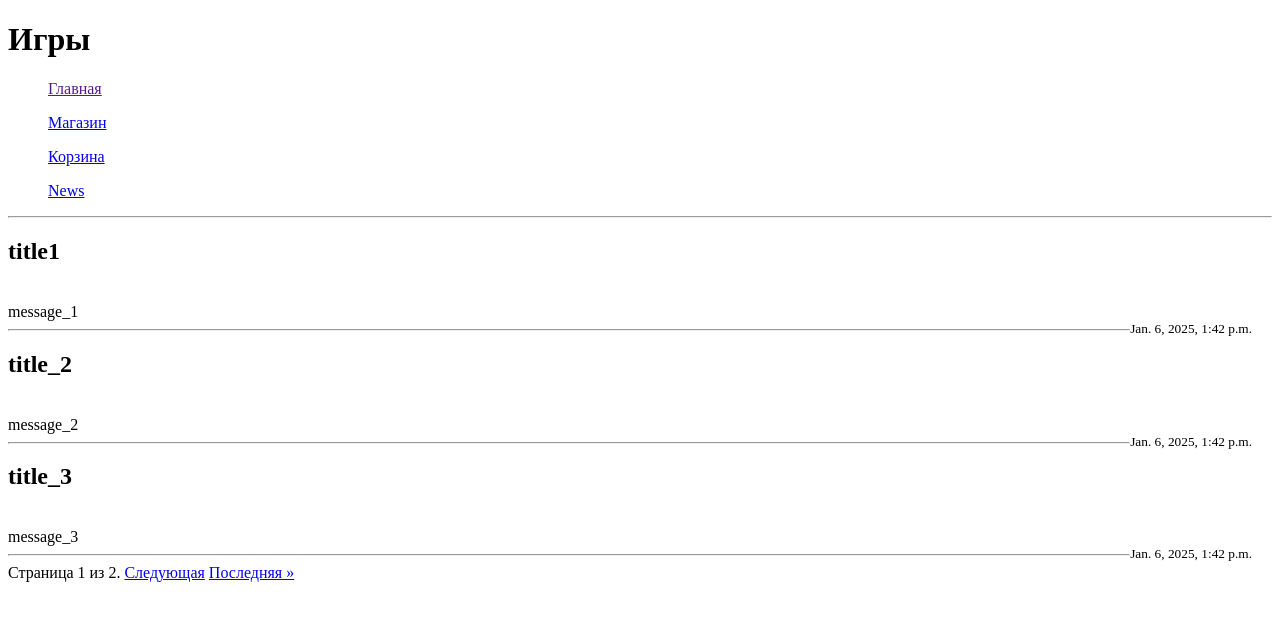
After one commit to Dmitry91-tec/module19_, a Django app: page /platform/news/ in a window 1280 px wide. The commit adds this page. Shown: the top 621 px of the page. Run offline with Django 5.2, Linux system fonts and the light colour scheme; data comes from the database, SQL or seed files in the repository; both versions use the stored data as it was after the commit.

Commit message:
Paginator

```diff
--- a/myproject/myproject/urls.py
+++ b/myproject/myproject/urls.py
@@ -16,7 +16,8 @@ Including another URLconf
 """
 from django.contrib import admin
 from django.urls import path
-from task1.views import sign_up_by_django, sign_up_by_html, func_template, func_template_first, func_template_second
+from task1.views import (sign_up_by_django, sign_up_by_html, func_template,
+                         func_template_first, func_template_second, news_function)
 
 urlpatterns = [
     path('admin/', admin.site.urls),
@@ -25,5 +26,6 @@ urlpatterns = [
     path('platform/', func_template),
     path('platform/games/', func_template_first),
     path('platform/cart/', func_template_second),
+    path('platform/news/', news_function),
 
 ]
--- a/myproject/task1/models.py
+++ b/myproject/task1/models.py
@@ -16,3 +16,8 @@ class Game(models.Model):
     description = models.TextField()
     age_limited = models.BooleanField(default=False)
     buyer = models.ManyToManyField(Bayer, related_name='game_buyer')
+
+class News(models.Model):
+    title = models.CharField(max_length=100)
+    content = models.TextField()
+    date = models.DateTimeField(auto_now_add=True)
--- a/myproject/task1/views.py
+++ b/myproject/task1/views.py
@@ -1,7 +1,8 @@
 from django.shortcuts import render
 from .forms import UserRegister
 from django.http import HttpResponse
-from .models import Bayer, Game
+from .models import Bayer, Game, News
+from django.core.paginator import Paginator
 
 # Create your views here.
 def func_template(request):
@@ -13,7 +14,8 @@ def func_template(request):
         'title': title,
         'text_1': text_1,
         'text_2': text_2,
-        'text_3': text_3
+        'text_3': text_3,
+        'news': news_function,
     }
     return render(request,'main_page.html', context)
 
@@ -27,7 +29,7 @@ def func_template_first(request):   #отображение записей из
 def func_template_second(request):
     title = 'Корзина'
     context = {
-        'title': title
+        'title': title,
     }
     return render(request, 'second_page.html', context)
 
@@ -90,3 +92,13 @@ def sign_up_by_html(request):                  #главная стpаница
             return render(request,'registration_page.html',contex)
 
     return render(request,'registration_page.html')
+
+def news_function(request):
+    post = News.objects.all()                   #получаем все новости
+    paginator = Paginator(post, 3)      #создаем пагинатор
+    page_number = request.GET.get('page')       #получаем номер страницы, на котрую переходит пользователь
+    news = paginator.get_page(page_number)      #получаем новости для текущей страницы
+    context = {
+        'news': news,
+    }
+    return render(request, 'news.html', context) #передаем контекст в шаблон
--- a/myproject/templates/menu.html
+++ b/myproject/templates/menu.html
@@ -17,6 +17,7 @@
             <a href = ''>Главная</a>
             <p><a href = 'games/'>Магазин</a></p>
             <p><a href = 'cart/'>Корзина</a></p>
+            <p><a href = 'news/'>News</a></p>
     </menu>
 
     <content>
--- /dev/null
+++ b/myproject/templates/news.html
@@ -0,0 +1,32 @@
+{% extends './menu.html' %}
+{% block pagename %}<h1>Игры</h1>{% endblock %}
+{% block menu %}{{ block.super }}{% endblock %}
+{% block content %}
+    <hr>
+    {% for new in news %}
+        <h2>{{ new.title }}</h2>
+        <br>
+        {{ new.content }}
+        <br>
+        <small style="float: right; margin-right: 20px;">{{ new.date }}</small>
+        <hr>
+    {% endfor %}
+
+    <div class="pagination">
+        <span class="step-links">
+            {% if news.has_previous %}
+                <a href="?page=1">&laquo; Первая</a>
+                <a href="?page={{ news.previous_page_number }}">Предыдущая</a>
+            {% endif %}
+
+            <span class="current">
+                Страница {{ news.number }} из {{ news.paginator.num_pages }}.
+            </span>
+
+            {% if news.has_next %}
+                <a href="?page={{ news.next_page_number }}">Следующая</a>
+                <a href="?page={{ news.paginator.num_pages }}">Последняя &raquo;</a>
+            {% endif %}
+        </span>
+    </div>
+{% endblock %}
```
Also changed, not shown: myproject/task1/admin.py (+7 -5 lines), myproject/db.sqlite3, myproject/task1/migrations/0004_news.py (added).
